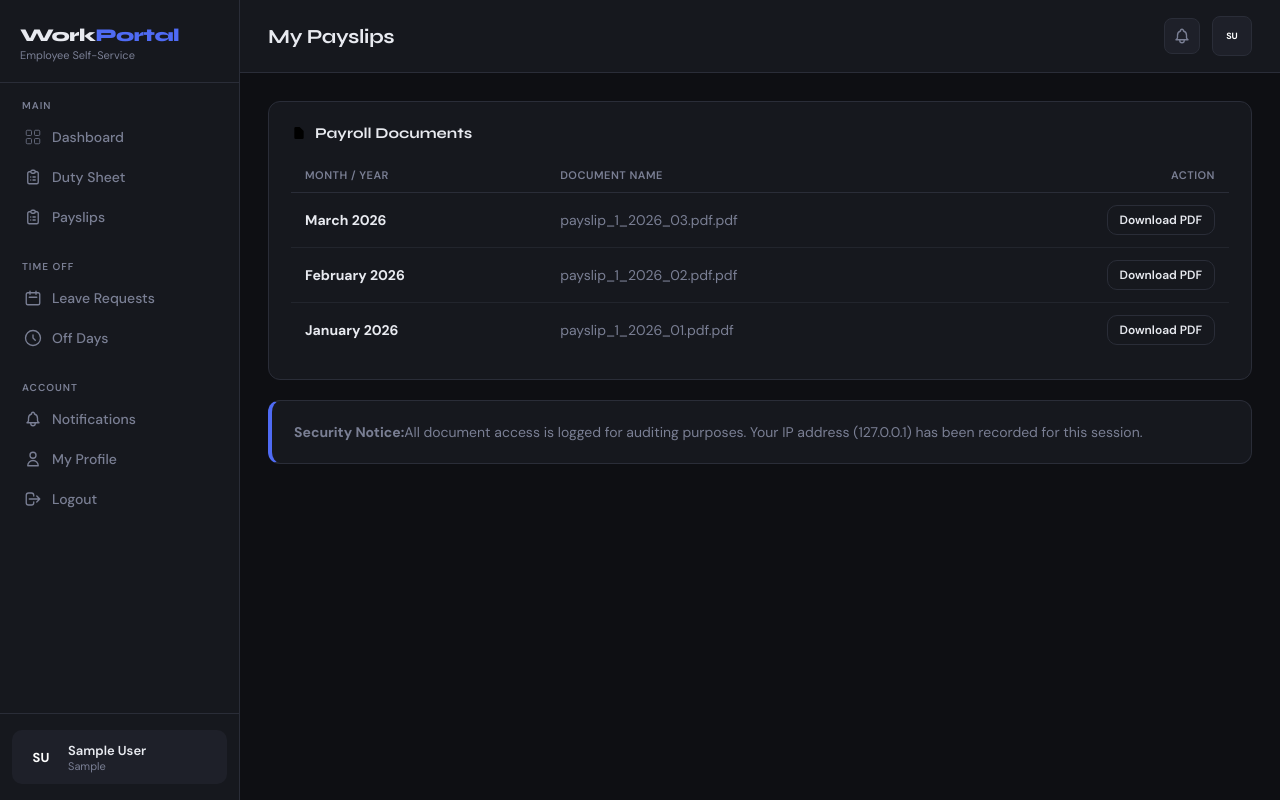
After one commit to ScottHendriques/Security-Intrusion-Detection-and-Prevention-using-Splunk, a Flask app: page /payslips in a window 1280 px wide. The commit adds this page. Run offline with Flask 3, Linux system fonts and the light colour scheme; a user stored in the database is signed in; tables that the repository leaves empty hold one stand-in row (values such as "Sample post").

Commit message:
Payslips section added with security logging at every point

```diff
--- a/project_test/app.py
+++ b/project_test/app.py
@@ -1,4 +1,4 @@
-from flask import Flask, render_template, request, redirect, url_for, flash, session
+from flask import Flask, render_template, request, redirect, send_from_directory, url_for, flash, session
 from flask_login import LoginManager, UserMixin, login_user, logout_user, login_required, current_user
 from werkzeug.security import generate_password_hash, check_password_hash
 import sqlite3
@@ -15,7 +15,45 @@ login_manager.login_view = 'login'
 login_manager.login_message = 'Please log in to access your portal.'
 login_manager.login_message_category = 'info'
 
+# ─── LOGGING CONFIGURATION ──────────────────────────────────────────────────
+
+import logging
+from logging.handlers import RotatingFileHandler
+
+# Create a 'logs' directory if it doesn't exist
+if not os.path.exists('logs'):
+    os.makedirs('logs')
+
+# Configure the Security Logger
+security_log_handler = RotatingFileHandler(
+    'logs/security_events.log',
+    maxBytes=1000000,
+    backupCount=5
+)
+
+# format = Splunk (Timestamp | Level | IP | Event | Message)
+log_formatter = logging.Formatter('%(asctime)s | %(levelname)s | %(remote_addr)s | %(event_type)s | %(message)s')
+security_log_handler.setFormatter(log_formatter)
+
+# Create a custom logger
+security_logger = logging.getLogger('security')
+security_logger.setLevel(logging.INFO)
+security_logger.addHandler(security_log_handler)
+
 DATABASE = 'employee_portal.db'
+
+def log_security_event(level, event_type, message):
+    "To ensure all security logs have consistent metadata"
+    extra_data={
+        'remote_addr': request.remote_addr,
+        'event_type': event_type
+    }
+    if level.lower() == 'info':
+        security_logger.info(message, extra = extra_data)
+    elif level.lower() == 'warning':
+        security_logger.warning(message, extra = extra_data)
+    elif level.lower90 == 'error':
+        security_logger.error(message, extra = extra_data)
 
 # ─── DB HELPERS ─────────────────────────────────────────────────────────────
 
@@ -207,7 +245,11 @@ def login():
                         row['department'], row['role'], row['phone'], row['join_date'],
                         row['total_leave_days'], row['used_leave_days'], row['profile_color'])
             login_user(user, remember=request.form.get('remember'))
+            #Log successful Login
+            log_security_event('INFO', 'AUTH_SECCUESS', f"User login: {email}")
             return redirect(url_for('dashboard'))
+        #Log failed Login
+        log_security_event('WARNING', 'AUTH_FAILURE', f"Failed login Attempt: {email} ")
         flash('Invalid email or password. Please try again.', 'error')
     return render_template('login.html')
 
@@ -238,6 +280,8 @@ def signup():
         existing = conn.execute('SELECT id FROM employees WHERE email = ?', (email,)).fetchone()
         if existing:
             conn.close()
+            #Log attempt to re-register existing email
+            log_security_event('WARNING', 'SIGNUP_CONFLICT', f"Signup attempt with existing email: {email}")
             flash('Email already registered.', 'error')
             return render_template('signup.html')
 
@@ -255,6 +299,9 @@ def signup():
         emp_db_id = c.lastrowid
         conn.commit()
         conn.close()
+
+        #Log successful account creation
+        log_security_event('INFO', 'ACCOUNT_CREATED', f"New account created for email : {email} (EMP ID: {emp_id})")
 
         seed_demo_data(emp_id, emp_db_id)
         flash('Account created! Please log in.', 'success')
@@ -375,6 +422,8 @@ def leaves():
                          datetime.now().isoformat(), 'info'))
                     conn.commit()
                     conn.close()
+                    #log dynamic data entry
+                    log_security_event('INFO', 'LEAVE_SUBMITTED', f"User {current_user.email} applied for {days} days of {leave_type}")
                     flash('Leave request submitted successfully!', 'success')
                     return redirect(url_for('leaves'))
             except ValueError:
@@ -422,6 +471,8 @@ def profile():
                      (phone, role, current_user.id))
         conn.commit()
         conn.close()
+        #Log data modification
+        log_security_event('INFO', 'PROFILE_UPDATED', f"Profile updated by: {current_user.email} (Fields: Phone/Role)")
         flash('Profile updated successfully!', 'success')
         return redirect(url_for('profile'))
     return render_template('profile.html')
@@ -435,6 +486,8 @@ def change_password():
     conn = get_db()
     row = conn.execute('SELECT password FROM employees WHERE id=?', (current_user.id,)).fetchone()
     if not check_password_hash(row['password'], old):
+        #Log failed password change
+        log_security_event('WARNING', 'PASSWORD_CHANGE_FAILURE', f"Incorrect password attempt for: {current_user.email}")
         flash('Current password is incorrect.', 'error')
     elif new != confirm:
         flash('New passwords do not match.', 'error')
@@ -444,6 +497,8 @@ def change_password():
         conn.execute('UPDATE employees SET password=? WHERE id=?',
                      (generate_password_hash(new), current_user.id))
         conn.commit()
+        #Log successful security setting change
+        log_security_event('INFO', 'PASSWORD_CHANGED_SUCCESS', f"Password updated for: {current_user.email}")
         flash('Password changed successfully!', 'success')
     conn.close()
     return redirect(url_for('profile'))
@@ -470,6 +525,41 @@ def notifications():
     conn.close()
     return render_template('notifications.html', notifs=notifs)
 
+@app.route('/payslips')
+@login_required
+def payslips():
+    emp_id = current_user.emp_id
+    available_payslips = [
+        {'month': 'March 2026', 'filename': f"payslip_{emp_id}_2026_03.pdf.pdf"},
+        {'month': 'February 2026', 'filename': f"payslip_{emp_id}_2026_02.pdf.pdf"},
+        {'month': 'January 2026', 'filename': f"payslip_{emp_id}_2026_01.pdf.pdf"}
+    ]
+    return render_template('payslips.html', payslips = available_payslips)
+
+@app.route('/download-payslip/<filename>')
+@login_required
+def download_payslip(filename):
+    #Security check: PAth traversal Detection
+    if ".." in filename or filename.startswith("/"):
+        log_security_event('ERROR', 'MALICIOUS_PATH_TRAVERSAL', f"User {current_user.email} attempted path traversal: {filename}")
+        return "Access Denied: MAlicious Activity detected", 403
+    #Security Check: Unauthorised Access
+    if current_user.emp_id not in filename:
+        log_security_event('WARNING', 'UNAUTHORISED_FILE_ACCESS', f"User {current_user.email} tried to access a restricted payslip: {filename}")
+        return "Acess Denied: You do not have permission to view this file", 403
+
+    #Log successful access
+    log_security_event('INFO', 'FILE_DOWNLOAD_SUCCESS', f"User {current_user.email} dwonloaded: {filename}")
+
+    #point to the folder where payslips are stored
+    directory = os.path.join(app.root_path, 'uploads', 'payslips')
+
+    #To ensure the directory exists
+    if not os.path.exists(directory):
+        os.makedirs(directory)
+
+    return send_from_directory(directory, filename)
+
 # ─── RUN ─────────────────────────────────────────────────────────────────────
 
 if __name__ == '__main__':
--- a/project_test/templates/base.html
+++ b/project_test/templates/base.html
@@ -205,6 +205,10 @@ tbody tr:hover { background: rgba(255,255,255,.02); }
           <svg fill="none" stroke="currentColor" viewBox="0 0 24 24"><path stroke-linecap="round" stroke-linejoin="round" stroke-width="1.8" d="M9 5H7a2 2 0 00-2 2v12a2 2 0 002 2h10a2 2 0 002-2V7a2 2 0 00-2-2h-2M9 5a2 2 0 002 2h2a2 2 0 002-2M9 5a2 2 0 012-2h2a2 2 0 012 2m-3 7h3m-3 4h3m-6-4h.01M9 16h.01"/></svg>
           Duty Sheet
         </a>
+        <a href="{{ url_for('payslips') }}" class="nav-item {% if request.endpoint == 'duty_sheet' %}active{% endif %}">
+          <svg fill="none" stroke="currentColor" viewBox="0 0 24 24"><path stroke-linecap="round" stroke-linejoin="round" stroke-width="1.8" d="M9 5H7a2 2 0 00-2 2v12a2 2 0 002 2h10a2 2 0 002-2V7a2 2 0 00-2-2h-2M9 5a2 2 0 002 2h2a2 2 0 002-2M9 5a2 2 0 012-2h2a2 2 0 012 2m-3 7h3m-3 4h3m-6-4h.01M9 16h.01"/></svg>
+          Payslips
+        </a>
       </div>
       <div class="nav-section">
         <div class="nav-section-title">Time Off</div>
--- /dev/null
+++ b/project_test/templates/payslips.html
@@ -0,0 +1,43 @@
+{% extends "base.html" %}
+{% block title %}My Payslips — WorkPortal{% endblock %}
+{% block page_title %}My Payslips{% endblock %}
+
+{% block content %}
+<div class="card">
+    <div class="card-title">
+        <svg width="16" fill=""none' stroke-"currentColor" viewBox="0 0 24 24">
+            <path stroke-linecap="round" stroke-linejoin="round" stroke-width="2" d="M9 12h6m-6 4h6m2 5H7a2 2 0 01-2-2V5a2 2 0 012-2h5.586a1 1 0 01.707.293l5.414 5.414a1 1 0 01.293.707V19a2 2 0 01-2 2z"/>
+        </svg>
+        Payroll Documents
+    </div>
+    <div class="table-container">
+        <table class="table">
+            <thead>
+                <tr>
+                    <th>Month / Year</th>
+                    <th>Document Name</th>
+                    <th style="text-align:right">Action</th>
+                </tr>
+            </thead>
+            <tbody>
+                {% for ps in payslips %}
+                <tr>
+                    <td><strong>{{ ps.month }}</strong></td>
+                    <td style="color:var(--muted)">{{ ps.filename }}</td>
+                    <td style="text-align:right">
+                        <a href="{{ url_for('download_payslip', filename=ps.filename) }}" class="btn btn-outline" style="padding: 6px 12px; font-size: 12px">Download PDF</a>
+                    </td>
+                </tr>
+                {% endfor %}
+            </tbody>
+        </table>
+    </div>
+</div>
+
+<div class="card" style="margin-top:20px; border-left:4px solid var(--accent)">
+    <div style="font-size:14px; color:var(--muted)">
+        <strong>Security Notice:</strong>All document access is logged for auditing purposes.
+        Your IP address ({{ request.remote_addr }}) has been recorded for this session.
+    </div>
+</div>
+{% endblock %}
```
Also changed, not shown: 4 other files.
